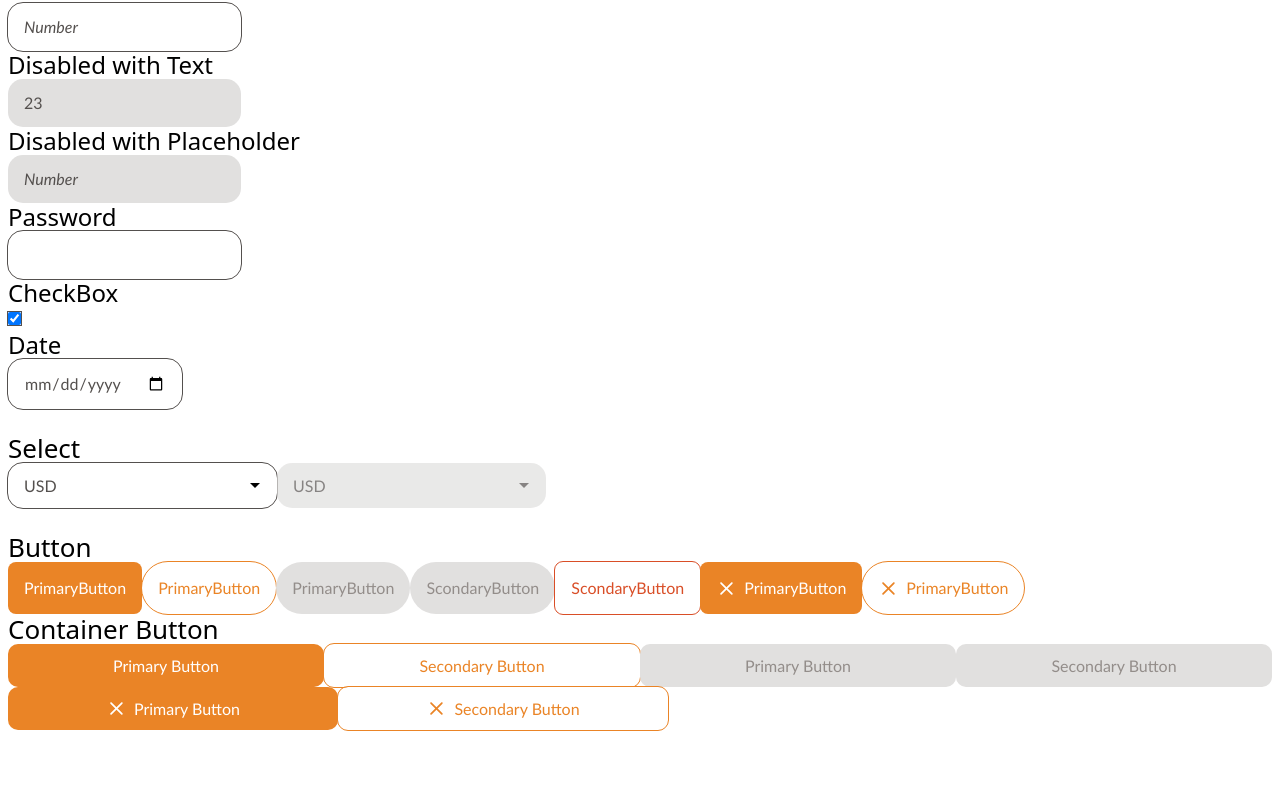
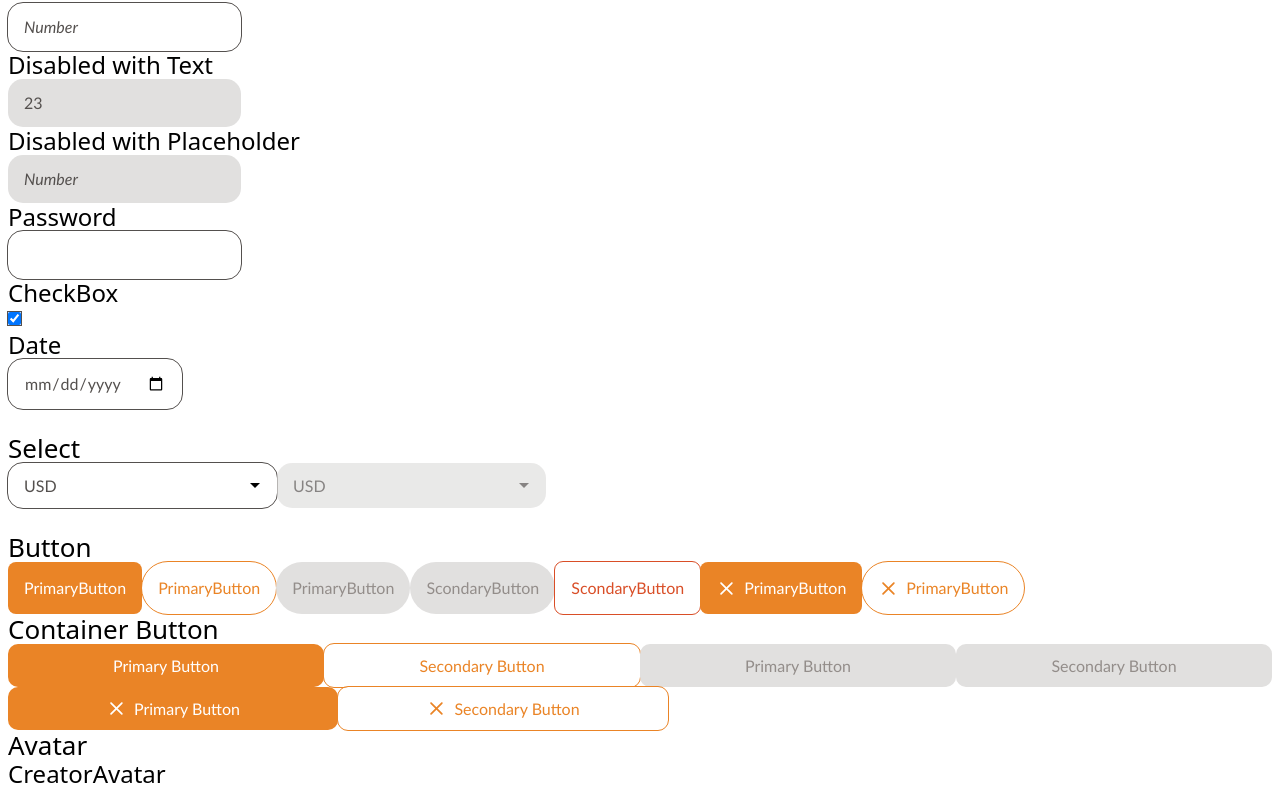
Before and after one commit to Icarus1223/Creato-Nextjs, a Next.js app: page / in a window 1280 px wide. Shown: the part 865-1661 px from the top of the page. Before the commit the page ends 1603 px from the top, so only its background shows below. Built offline with nearby package versions, Linux system fonts and the light colour scheme.

Commit message:
Avatar Comp

```diff
--- a/pages/index.tsx
+++ b/pages/index.tsx
@@ -1,6 +1,7 @@
 import { Button } from "../src/components/Button";
 import { ContainerButton } from "../src/components/ContainerButton";
 import { Input } from "../src/components/Input";
+import { Avatar } from "../src/components/Avatar";
 import Icon from "../src/components/Icon";
 
 export default function Home() {
@@ -83,6 +84,11 @@ export default function Home() {
         <ContainerButton.PrimaryButton value="Primary Button"><Icon icon="close" /></ContainerButton.PrimaryButton>
         <ContainerButton.SecondaryButton value="Secondary Button"><Icon icon="close" /></ContainerButton.SecondaryButton>
       </div>
+      <h1>Avatar</h1>
+      <h2>CreatorAvatar</h2>
+      <div className="flex">
+          <Avatar.CreatorAvatar src="https://gravatar.com/avatar/6de1528243686644f4da9433a78607b3?s=400&d=robohash&r=x"/>
+      </div>
     </div>
   );
 }
--- /dev/null
+++ b/src/components/Avatar/BaseAvatar.tsx
@@ -0,0 +1,12 @@
+type IBaseImgProps = React.DetailedHTMLProps<
+    React.ImgHTMLAttributes<HTMLImageElement>,
+    HTMLImageElement
+>;
+
+export interface BaseImgProps extends IBaseImgProps {
+
+}
+
+export function BaseAvatar ({ className, ...props }: BaseImgProps) {
+    return <img className={`avatar ${className}`} {...props} />
+}
--- /dev/null
+++ b/src/components/Avatar/CreatorAvatar.tsx
@@ -0,0 +1,9 @@
+import { BaseAvatar, BaseImgProps } from "./BaseAvatar";
+
+export default function CreatorAvatar (props: BaseImgProps) {
+    return (
+        <BaseAvatar
+
+        />
+    )
+}
--- /dev/null
+++ b/src/components/Avatar/index.tsx
@@ -0,0 +1,5 @@
+import CreatorAvatar from "./CreatorAvatar"
+
+export const Avatar = {
+    CreatorAvatar
+}
--- a/src/components/Button/BaseButton.tsx
+++ b/src/components/Button/BaseButton.tsx
@@ -9,8 +9,6 @@ export interface BaseButtonProps extends IBaseButtonProps {
     width?: string | undefined
 }
 
-function BaseButton({ className, children, ...props }: BaseButtonProps) {
+export default function BaseButton({ className, children, ...props }: BaseButtonProps) {
     return <button className={`${props.value ? 'btn' : 'btn-icon'} ${className} ${props.width ? `w-full` : ''}`}{...props}>{children}</button>
 }
-
-export default BaseButton
--- a/src/components/Button/PrimaryButton.tsx
+++ b/src/components/Button/PrimaryButton.tsx
@@ -1,5 +1,4 @@
 import BaseButton, { BaseButtonProps } from "./BaseButton"
-
 
 export default function PrimaryButton(props: BaseButtonProps) {
     return (
--- a/src/components/ContainerButton/BaseButton.tsx
+++ b/src/components/ContainerButton/BaseButton.tsx
@@ -3,8 +3,6 @@ export type IBaseButtonProps = React.DetailedHTMLProps<
     HTMLButtonElement
 >;
 
-function BaseButton({ className, children, ...props }: IBaseButtonProps) {
+export default function BaseButton({ className, children, ...props }: IBaseButtonProps) {
     return <button className={`${props.value ? 'containerBtn' : 'btn-icon'} ${className} w-[330px]`}{...props}>{children}</button>
 }
-
-export default BaseButton
--- a/src/components/ContainerButton/PrimaryButton.tsx
+++ b/src/components/ContainerButton/PrimaryButton.tsx
@@ -1,5 +1,4 @@
 import BaseButton, { IBaseButtonProps } from "./BaseButton"
-
 
 export default function PrimaryButton(props: IBaseButtonProps) {
     return (
```
